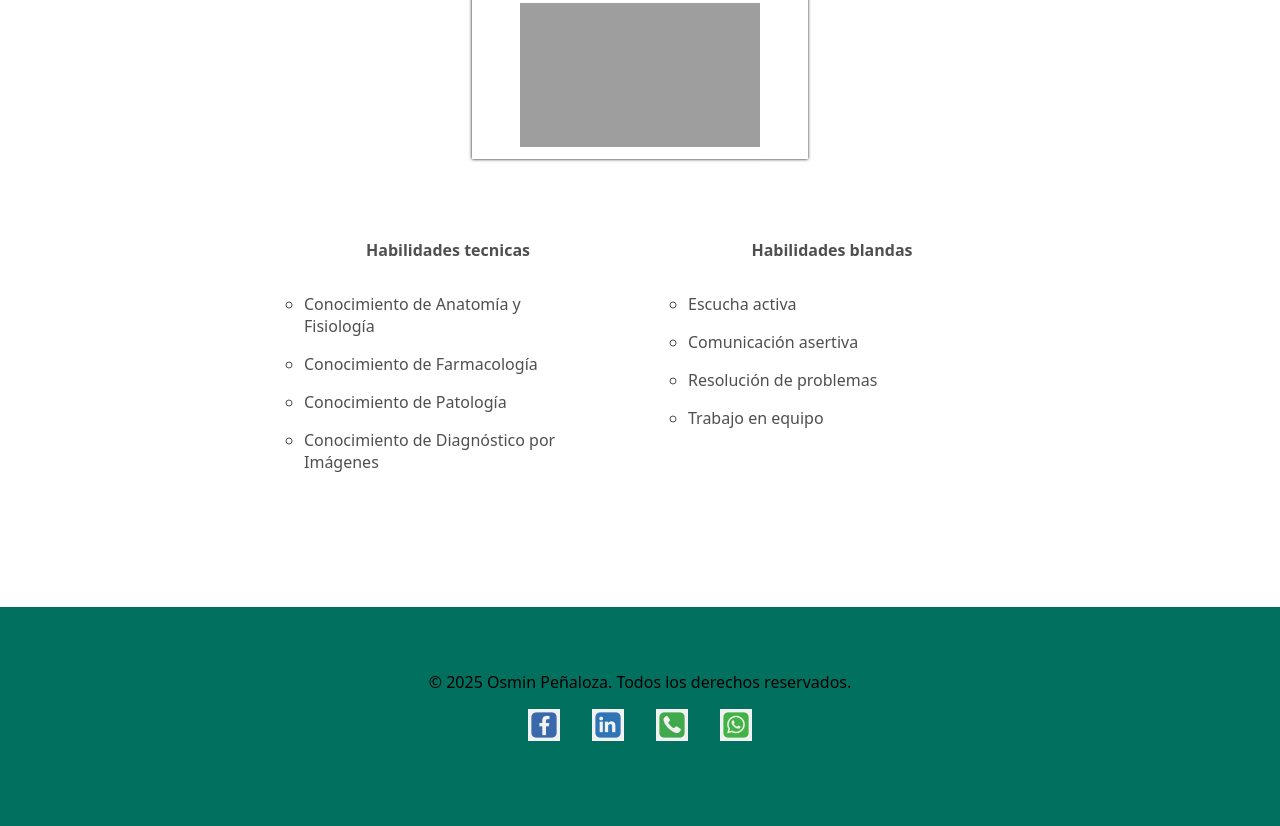
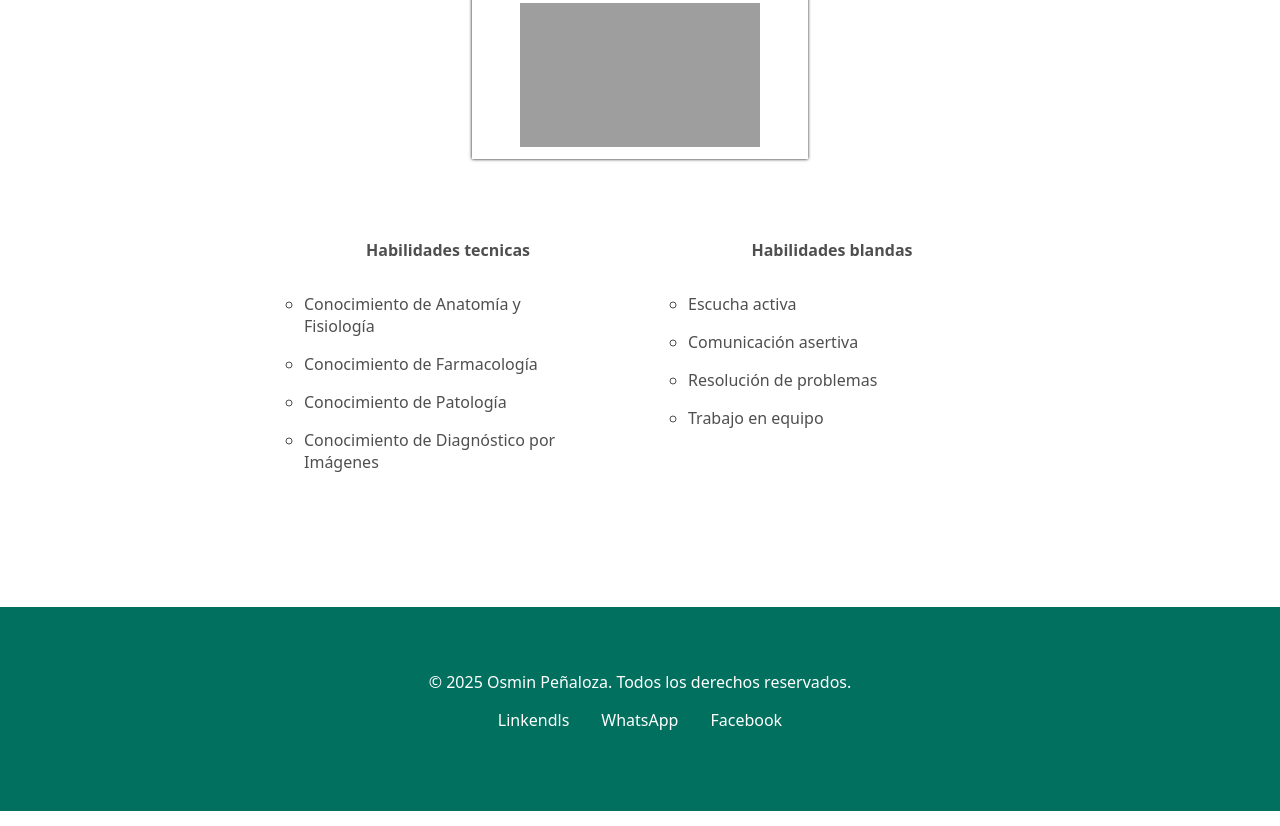
Before and after one commit to OSMIN-CO/CV, a plain HTML site: page index.html in a window 1280 px wide. Shown: the part 1861-2687 px from the top of the page. Drawn offline with Linux system fonts and the light colour scheme; grey boxes are pictures that could not be loaded.

Commit message:
Agregando cambios pertinentes

```diff
--- a/index.css
+++ b/index.css
@@ -45,7 +45,13 @@ header{
     box-shadow: 0.01em 0.02em 0.5em 0.01em;
     text-align: center;
 }
+#header-h1{
+    color:white;
+}
 
+header i {
+    color:white;
+}
 #header-nav{
     display: flex;
     flex-direction: row;
@@ -62,6 +68,7 @@ header{
 
 #header-ol li a{
     text-decoration: none;
+    color:white;
 }
 
 #header-ol li a:hover{
@@ -300,9 +307,8 @@ header{
         flex-wrap: wrap;
     }
 }
-footer{
+#items-5{
     background-color:rgb(1, 112, 94);
-    color:black;
     text-align: center;
     padding-top:4em;
     padding-left:1em;
@@ -310,12 +316,20 @@ footer{
     padding-bottom:4em;
 }
 
+#items-5-p{
+    color:white;
+}
 
 footer ol {
+    background: transparent;
     display: flex;
     flex-wrap: wrap;
     justify-content: center;
 
+}
+footer ol li a{
+    text-decoration: none;
+    color:white;
 }
 
 footer ol li {
@@ -327,3 +341,7 @@ footer ol li {
     width: 2em;
     height: 2em;
 }
+
+a:hover{
+    color:rgb(20, 202, 248);
+}
--- a/index.html
+++ b/index.html
@@ -151,13 +151,12 @@
     </section>
     <footer id="items-5">
         <div>
-            <p>&copy; 2025 Osmin Peñaloza. Todos los derechos reservados.</p>
+            <p id="items-5-p">&copy; 2025 Osmin Peñaloza. Todos los derechos reservados.</p>
         </div>
         <ol>
-            <li><a href=""><img class="footer-image" src="icono-facebook.png"/></a></li>
-            <li><a href=""><img class="footer-image" src="icono-linkendln.png"/></a></li>
-            <li><a href=""><img class="footer-image" src="icono-telefono.png" /></a></li>
-            <li><a href=""><img class="footer-image" src="icono-whatsapp.png" /></a></li>
+            <li class="icono"><a href="">Linkendls</a></li>
+            <li class="icono"><a href="">WhatsApp</a></li>
+            <li class="icono"><a href="">Facebook</a></li>
         </ol>
     </footer>
     <a id="download" href="" download="">Descarga CV</a>
```
Also changed, not shown: icono-facebook.png (deleted), icono-linkendln.png (deleted), icono-telefono.png (deleted), icono-whatsapp.png (deleted).
